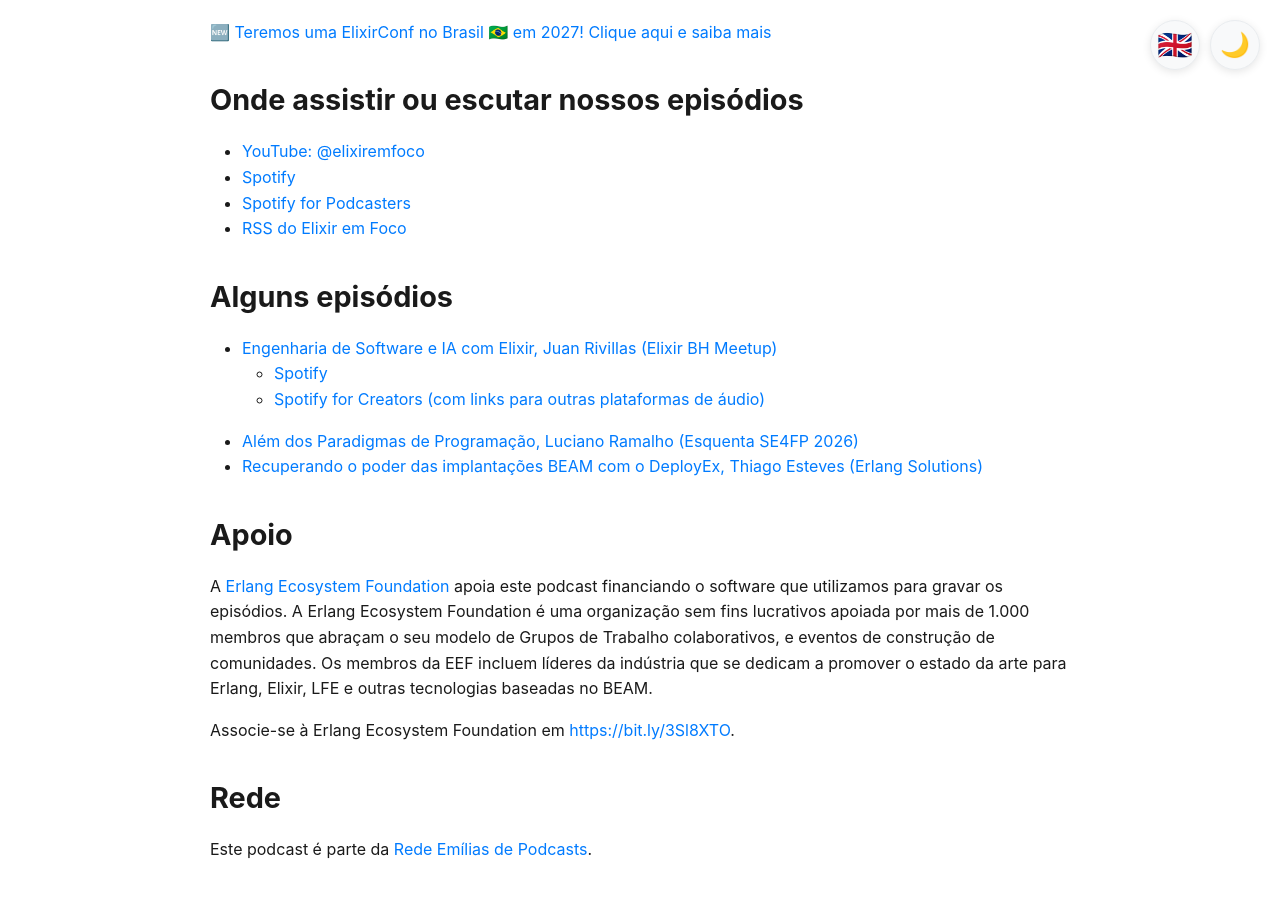
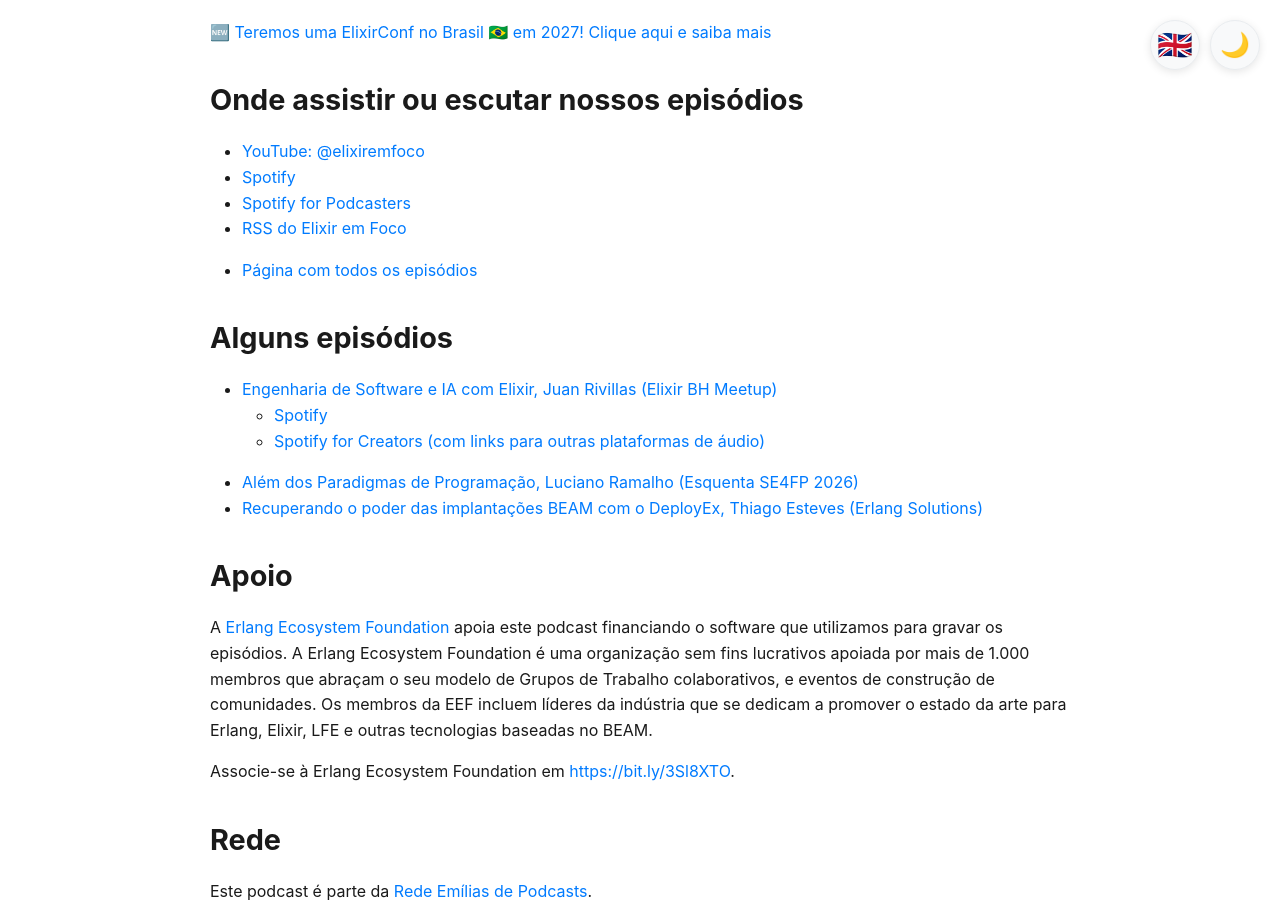
Before and after one commit to ElixiremFoco/elixiremfoco.github.io, a Jekyll site: the page built from index.md, in a window 1280 px wide and 900 px high, scrolled down 783 px. Built offline with Jekyll 4.4.1, drawn with Linux system fonts in a browser that asks for light colours.

Commit message:
Update index.md

```diff
--- a/index.md
+++ b/index.md
@@ -24,6 +24,8 @@
 - [Spotify](https://open.spotify.com/show/43aDX4kajkNCKaCYpGPooJ)
 - [Spotify for Podcasters](https://creators.spotify.com/pod/profile/elixiremfoco/)
 - [RSS do Elixir em Foco](https://anchor.fm/s/4d4944e8/podcast/rss)
+
+- [Página com todos os episódios](https://elixiremfoco.github.io/episodios/)
 
 ## Alguns episódios
 
```
